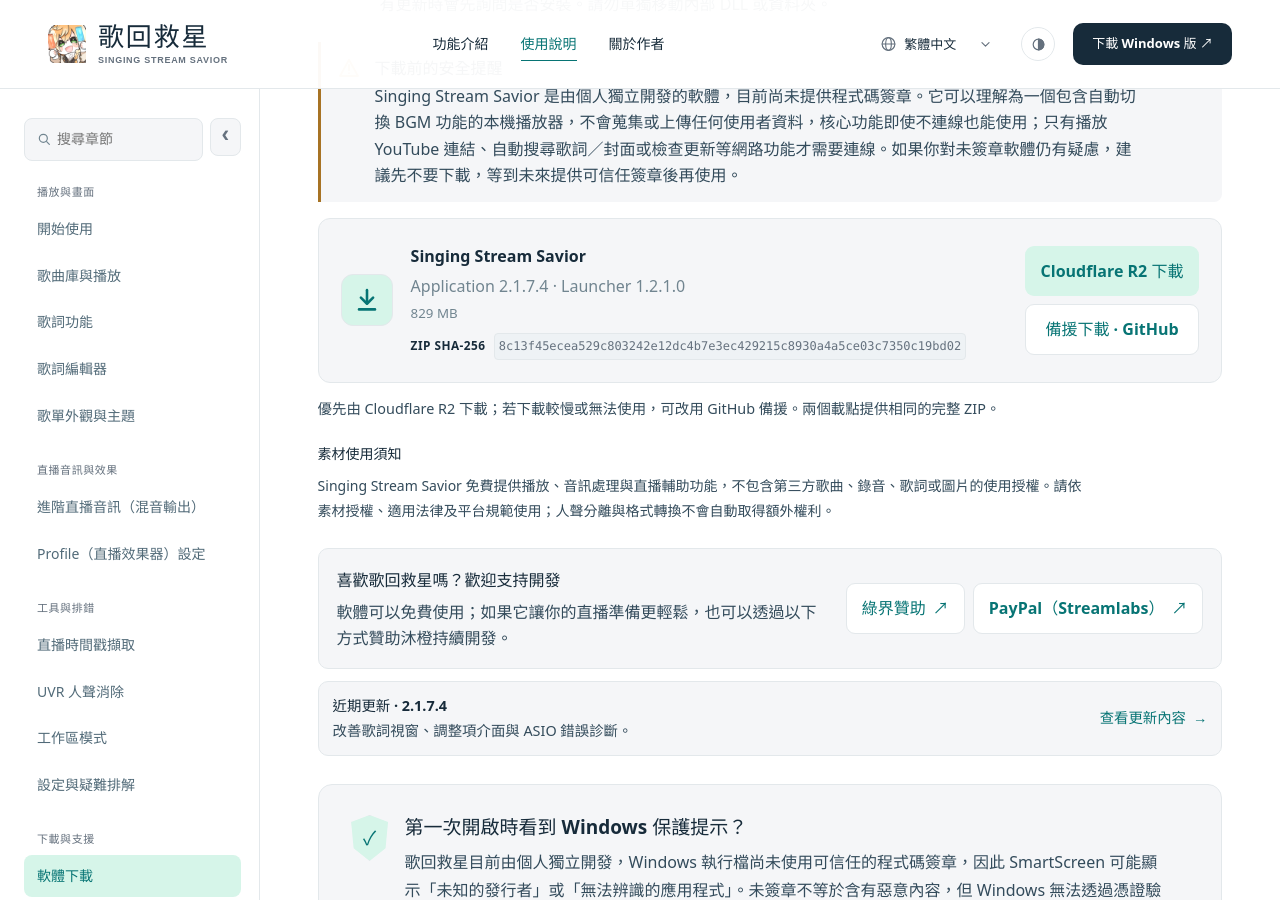
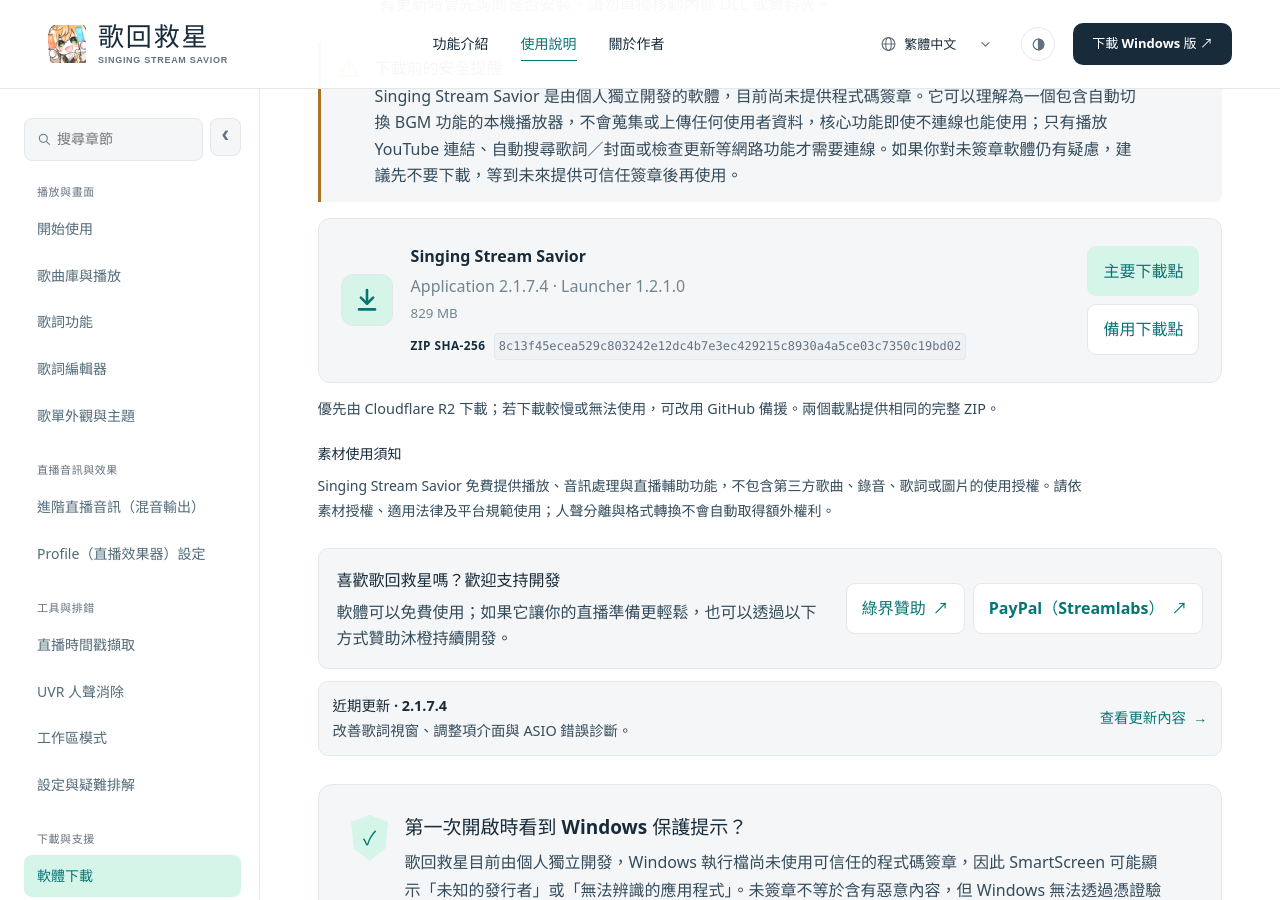
Before and after one commit to NoonIsAwesome/Singing-Stream-Savior-Manual, a Jekyll site: the page built from resources.md, in a window 1280 px wide and 900 px high, scrolled down 635 px. Built offline with Jekyll 4.4.1, drawn with Linux system fonts in a browser that asks for light colours; some of the changed lines change nothing that is shown.

Commit message:
Rename primary and backup download buttons in five languages

```diff
--- a/_includes/resources-page.html
+++ b/_includes/resources-page.html
@@ -21,8 +21,8 @@
   {% assign mirror_label = '備援下載 · Cloudflare R2' %}
   {% assign mirror_expiry_label = '備援期限' %}
   {% assign mirror_hint = '優先由 Cloudflare R2 下載；若下載較慢或無法使用，可改用 GitHub 備援。兩個載點提供相同的完整 ZIP。' %}
-  {% assign r2_label = 'Cloudflare R2 下載' %}
-  {% assign github_backup_label = '備援下載 · GitHub' %}
+  {% assign r2_label = '主要下載點' %}
+  {% assign github_backup_label = '備用下載點' %}
   {% assign hash_label = 'ZIP SHA-256' %}
   {% assign support_title = '喜歡歌回救星嗎？歡迎支持開發' %}
   {% assign support_text = '軟體可以免費使用；如果它讓你的直播準備更輕鬆，也可以透過以下方式贊助沐橙持續開發。' %}
@@ -64,8 +64,8 @@
   {% assign mirror_label = '备用下载 · Cloudflare R2' %}
   {% assign mirror_expiry_label = '备用链接有效期' %}
   {% assign mirror_hint = '优先从 Cloudflare R2 下载；若下载较慢或无法使用，可改用 GitHub 备用下载。两个链接提供相同的完整 ZIP。' %}
-  {% assign r2_label = 'Cloudflare R2 下载' %}
-  {% assign github_backup_label = '备用下载 · GitHub' %}
+  {% assign r2_label = '主要下载点' %}
+  {% assign github_backup_label = '备用下载点' %}
   {% assign hash_label = 'ZIP SHA-256' %}
   {% assign support_title = '喜欢 Singing Stream Savior？欢迎支持开发' %}
   {% assign support_text = '软件可以免费使用；如果它让直播准备更轻松，也可以通过以下方式赞助沐橙继续开发。' %}
@@ -106,8 +106,8 @@
   {% assign mirror_label = '予備ダウンロード · Cloudflare R2' %}
   {% assign mirror_expiry_label = '予備リンクの期限' %}
   {% assign mirror_hint = 'Cloudflare R2 を優先してダウンロードします。低速または利用できない場合は GitHub をお試しください。どちらも同じ完全版 ZIP です。' %}
-  {% assign r2_label = 'Cloudflare R2 からダウンロード' %}
-  {% assign github_backup_label = '予備ダウンロード · GitHub' %}
+  {% assign r2_label = 'メインダウンロード' %}
+  {% assign github_backup_label = '予備ダウンロード' %}
   {% assign hash_label = 'ZIP SHA-256' %}
   {% assign support_title = 'Singing Stream Savior の開発を応援' %}
   {% assign support_text = 'アプリは無料で利用できます。配信準備に役立ったと感じたら、以下から沐橙の開発を支援できます。' %}
@@ -148,8 +148,8 @@
   {% assign mirror_label = '대체 다운로드 · Cloudflare R2' %}
   {% assign mirror_expiry_label = '대체 링크 만료일' %}
   {% assign mirror_hint = 'Cloudflare R2에서 먼저 다운로드하세요. 느리거나 사용할 수 없으면 GitHub를 이용하세요. 두 링크 모두 동일한 전체 ZIP을 제공합니다.' %}
-  {% assign r2_label = 'Cloudflare R2 다운로드' %}
-  {% assign github_backup_label = '대체 다운로드 · GitHub' %}
+  {% assign r2_label = '기본 다운로드' %}
+  {% assign github_backup_label = '보조 다운로드' %}
   {% assign hash_label = 'ZIP SHA-256' %}
   {% assign support_title = 'Singing Stream Savior 개발 후원' %}
   {% assign support_text = '앱은 무료로 사용할 수 있습니다. 방송 준비에 도움이 되었다면 아래 방법으로 모청의 개발을 후원할 수 있습니다.' %}
@@ -190,8 +190,8 @@
   {% assign mirror_label = 'Backup download · Cloudflare R2' %}
   {% assign mirror_expiry_label = 'Backup expires' %}
   {% assign mirror_hint = 'Download from Cloudflare R2 first. If it is slow or unavailable, use the GitHub backup. Both provide the same complete ZIP.' %}
-  {% assign r2_label = 'Download from Cloudflare R2' %}
-  {% assign github_backup_label = 'Backup download · GitHub' %}
+  {% assign r2_label = 'Primary download' %}
+  {% assign github_backup_label = 'Backup download' %}
   {% assign hash_label = 'ZIP SHA-256' %}
   {% assign support_title = 'Support Singing Stream Savior' %}
   {% assign support_text = 'The app is free to use. If it makes preparing your streams easier, you can support Noon’s continued development below.' %}
```
